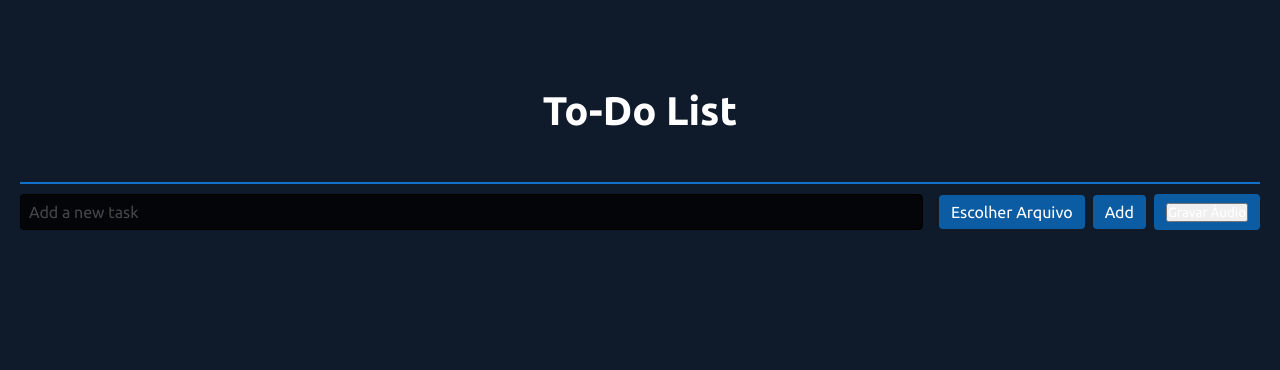
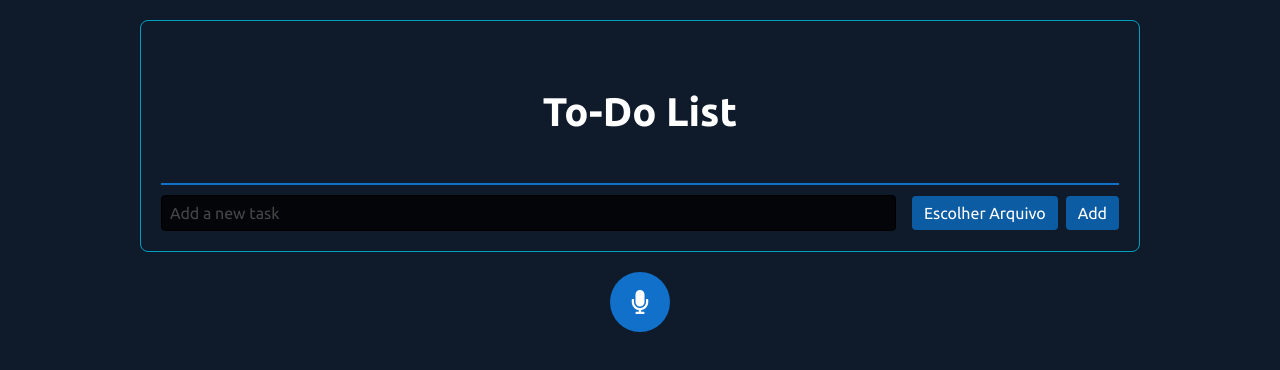
Before and after one commit to DuduNeri/todo-list-typescript, a React (Vite) app: page / in a window 1280 px wide. Shown: the top 370 px of the page. Built offline with nearby package versions, Linux system fonts and the light colour scheme.

Commit message:
Gravação de audio adicionada

```diff
--- a/src/App.css
+++ b/src/App.css
@@ -8,11 +8,13 @@
 
 
 .container {
-  max-width: 1500px;
+  max-width: 1000px;
   margin: 20px auto;
   padding: 20px;
   text-align: center;
   border-radius: 8px;
+  border: #00a0bd 1px solid;
+  max-height: 800px;
 
 }
 
@@ -51,7 +53,6 @@ h1 {
 .btn-add,
 .btn-edit,
 .btn-delete,
-.audio,
 .task-content button  {
   padding: 8px 12px;
   font-size: 1rem;
@@ -64,7 +65,6 @@ h1 {
 
 .custom-file-upload,
 .btn-add,
-.audio,
 .task-content button  {
   background-color: #0c5ca3;
 }
@@ -155,3 +155,62 @@ h1 {
     margin-bottom: 8px;
   }
 }
+.audio-recorder {
+  display: flex;
+  flex-direction: column;
+  align-items: center;
+  margin-top: 20px;
+}
+
+.audio-button {
+  background-color: #1070ca;
+  color: white;
+  border: none;
+  border-radius: 50%;
+  width: 60px;
+  height: 60px;
+  display: flex;
+  align-items: center;
+  justify-content: center;
+  cursor: pointer;
+  font-size: 24px;
+  transition: background-color 0.3s ease;
+}
+
+.audio-button:hover {
+  background-color: #00a0bd;
+}
+
+.audio-button.recording {
+  background-color: #ff4d4f;
+}
+
+.audio-preview {
+  margin-top: 10px;
+}
+.audio-item {
+  display: flex;
+  align-items: center;
+  gap: 10px;
+  margin-bottom: 10px;
+}
+
+.delete-audio-button {
+  background-color: #0c5ca3;
+  color: white;
+  border: none;
+  padding: 5px 10px;
+  cursor: pointer;
+  border-radius: 5px;
+  transition: background-color 0.3s;
+
+}
+
+.delete-audio-button:hover {
+  background-color: #00a0bd;
+}
+.controls{
+  gap: 1rem;
+  margin-left: 10px;
+  margin-top: 1rem;
+}
--- a/src/App.tsx
+++ b/src/App.tsx
@@ -9,7 +9,7 @@ interface Todo {
   text: string;
   completed: boolean;
   file?: File;
-  audio?: Blob; // Novo campo para armazenar o áudio
+  audio?: Blob;
 }
 
 const App: React.FC = () => {
@@ -18,22 +18,11 @@ const App: React.FC = () => {
   const [isEditing, setIsEditing] = useState<number | null>(null);
   const [editText, setEditText] = useState<string>('');
   const [file, setFile] = useState<File | null>(null);
-  const [audio, setAudio] = useState<Blob | null>(null); // Estado para o áudio
+  const [audio, setAudio] = useState<Blob | null>(null);
 
-  useEffect(() => {
-    const storedTodos = localStorage.getItem('todos');
-    if (storedTodos) {
-      try {
-        setTodos(JSON.parse(storedTodos));
-      } catch (error) {
-        console.error("Failed to parse todos from localStorage", error);
-      }
-    }
-  }, []);
-
-  useEffect(() => {
-    localStorage.setItem('todos', JSON.stringify(todos));
-  }, [todos]);
+  useEffect((todos) =>{
+     setTodos
+  },[ToDoItem])
 
   const addTodo = () => {
     if (newTodo.trim() !== '' || file || audio) {
@@ -42,13 +31,13 @@ const App: React.FC = () => {
         text: newTodo,
         completed: false,
         file: file || null,
-        audio: audio || null, // Incluindo o áudio no todo
+        audio: audio || null,
       };
 
       setTodos(prevTodos => [...prevTodos, newTask]);
       setNewTodo('');
       setFile(null);
-      setAudio(null); // Limpando o áudio após adicionar a tarefa
+      setAudio(null);
     }
   };
 
@@ -102,6 +91,7 @@ const App: React.FC = () => {
   };
 
   return (
+    <>
       <div className="container">
         <h1>To-Do List</h1>
         <div className="input-container">
@@ -124,7 +114,6 @@ const App: React.FC = () => {
           <button className="btn-add" onClick={addTodo}>
             Add
           </button>
-        <AudioRecorder onAudioRecorded={handleAudioRecorded} />
         </div>
         <ul>
           {todos.map((todo) => (
@@ -146,7 +135,7 @@ const App: React.FC = () => {
                 </div>
               )}
               {todo.audio && (
-              <audio className='audio' controls>
+                <audio className="audio" controls>
                   <source src={URL.createObjectURL(todo.audio)} type="audio/wav" />
                 </audio>
               )}
@@ -154,7 +143,10 @@ const App: React.FC = () => {
           ))}
         </ul>
       </div>
+      <AudioRecorder onAudioRecorded={handleAudioRecorded} />
+    </>
   );
+
 };
 
 export default App;
--- a/src/AudioRecorder.tsx
+++ b/src/AudioRecorder.tsx
@@ -1,8 +1,9 @@
 import React, { useState, useRef } from 'react';
+import { FaMicrophone, FaStop } from 'react-icons/fa';
 
-const AudioRecorder: React.FC<{ onAudioRecorded: (audioBlob: Blob) => void }> = ({ onAudioRecorded }) => {
+const AudioRecorder: React.FC = () => {
   const [isRecording, setIsRecording] = useState(false);
-  const [audioUrl, setAudioUrl] = useState<string | null>(null);
+  const [audioList, setAudioList] = useState<string[]>([]);
   const mediaRecorderRef = useRef<MediaRecorder | null>(null);
   const audioChunksRef = useRef<Blob[]>([]);
 
@@ -21,8 +22,9 @@ const AudioRecorder: React.FC<{ onAudioRecorded: (audioBlob: Blob) => void }> =
 
         mediaRecorder.onstop = () => {
           const audioBlob = new Blob(audioChunksRef.current, { type: 'audio/wav' });
-          setAudioUrl(URL.createObjectURL(audioBlob));
-          onAudioRecorded(audioBlob);
+          const audioUrl = URL.createObjectURL(audioBlob);
+
+          setAudioList((prevList) => [...prevList, audioUrl]);
         };
 
         mediaRecorder.start();
@@ -37,18 +39,35 @@ const AudioRecorder: React.FC<{ onAudioRecorded: (audioBlob: Blob) => void }> =
     mediaRecorderRef.current?.stop();
   };
 
+  const deleteAudio = (index: number) => {
+    setAudioList((prevList) => prevList.filter((_, i) => i !== index));
+  };
+
   return (
-    <div className='audio'>
-      <button onClick={isRecording ? stopRecording : startRecording}>
-        {isRecording ? 'Parar Gravação' : 'Gravar Áudio'}
+    <div className="audio-recorder">
+      <button
+        className={`audio-button ${isRecording ? 'recording' : ''}`}
+        onClick={isRecording ? stopRecording : startRecording}
+      >
+        {isRecording ? <FaStop /> : <FaMicrophone />}
       </button>
-      {audioUrl && (
-        <div>
-          <audio className='audio' controls>
-            <source src={audioUrl} type="audio/wav" />
-          </audio>
-        </div>
-      )}
+
+      <div className="audio-list">
+        {audioList.map((audio, index) => (
+          <div key={index} className="audio-item">
+            <p>Gravação {index + 1}</p>
+            <audio className='controls' controls>
+              <source src={audio} type="audio/wav" />
+            </audio>
+            <button
+              className="delete-audio-button"
+              onClick={() => deleteAudio(index)}
+            >
+              Deletar
+            </button>
+          </div>
+        ))}
+      </div>
     </div>
   );
 };
```
Lines whose indentation alone changed are shown as unchanged.
